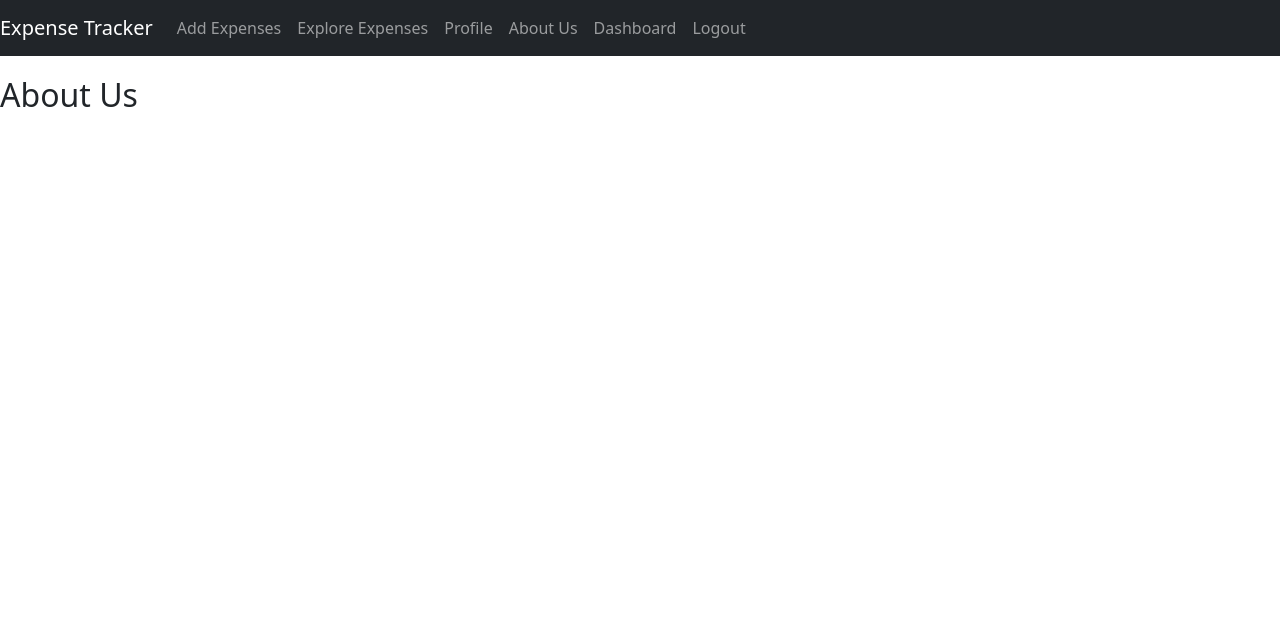
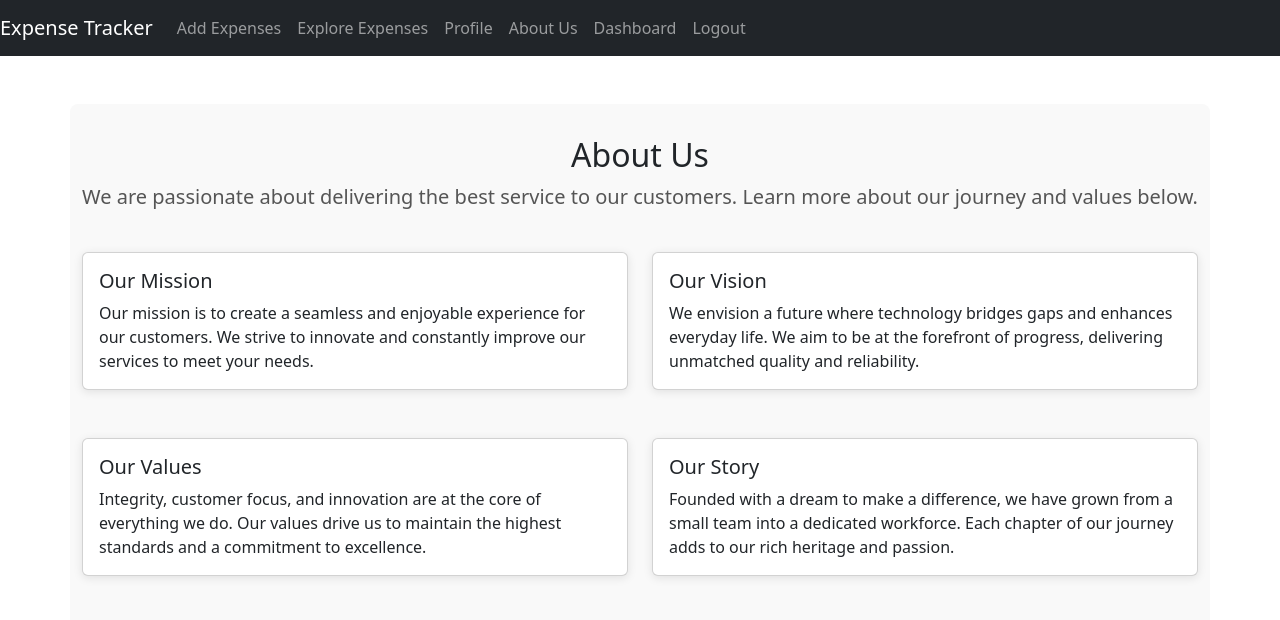
Before and after one commit to sanju0911/Expense_Tracker_Application-, a React (Create React App) app in the folder client/: page /about-us in a window 1280 px wide. Shown: the top 620 px of the page. Built offline with nearby package versions, Linux system fonts and the light colour scheme.

Commit message:
added about us page

```diff
--- a/client/src/pages/AboutUs.js
+++ b/client/src/pages/AboutUs.js
@@ -1,12 +1,76 @@
 // src/pages/AboutUs.js
 import React from "react";
 import NavigationBar from "./Navbar";
+import { Container, Row, Col, Card } from "react-bootstrap";
+import "../styles/AboutUs.css";
 
 const AboutUs = () => {
   return (
     <div>
       <NavigationBar />
-      <h2>About Us</h2>
+      <Container className="mt-5 about-us-container">
+        <Row className="text-center mb-4">
+          <Col>
+            <h2>About Us</h2>
+            <p className="lead">
+              We are passionate about delivering the best service to our
+              customers. Learn more about our journey and values below.
+            </p>
+          </Col>
+        </Row>
+        <Row className="mb-4">
+          <Col md={6}>
+            <Card className="about-us-card">
+              <Card.Body>
+                <Card.Title>Our Mission</Card.Title>
+                <Card.Text>
+                  Our mission is to create a seamless and enjoyable experience
+                  for our customers. We strive to innovate and constantly
+                  improve our services to meet your needs.
+                </Card.Text>
+              </Card.Body>
+            </Card>
+          </Col>
+          <Col md={6}>
+            <Card className="about-us-card">
+              <Card.Body>
+                <Card.Title>Our Vision</Card.Title>
+                <Card.Text>
+                  We envision a future where technology bridges gaps and
+                  enhances everyday life. We aim to be at the forefront of
+                  progress, delivering unmatched quality and reliability.
+                </Card.Text>
+              </Card.Body>
+            </Card>
+          </Col>
+        </Row>
+        <Row>
+          <Col md={6}>
+            <Card className="about-us-card">
+              <Card.Body>
+                <Card.Title>Our Values</Card.Title>
+                <Card.Text>
+                  Integrity, customer focus, and innovation are at the core of
+                  everything we do. Our values drive us to maintain the highest
+                  standards and a commitment to excellence.
+                </Card.Text>
+              </Card.Body>
+            </Card>
+          </Col>
+          <Col md={6}>
+            <Card className="about-us-card">
+              <Card.Body>
+                <Card.Title>Our Story</Card.Title>
+                <Card.Text>
+                  Founded with a dream to make a difference, we have grown from
+                  a small team into a dedicated workforce. Each chapter of our
+                  journey adds to our rich heritage and passion.
+                </Card.Text>
+              </Card.Body>
+            </Card>
+          </Col>
+        </Row>
+      </Container>
     </div>
   );
 };
--- /dev/null
+++ b/client/src/styles/AboutUs.css
@@ -0,0 +1,21 @@
+.about-us-container {
+    background-color: #f9f9f9;
+    padding: 2rem;
+    border-radius: 8px;
+  }
+
+  .about-us-card {
+    margin-bottom: 1.5rem;
+    border: none;
+    box-shadow: 0 2px 10px rgba(0, 0, 0, 0.1);
+  }
+
+  h2 {
+    font-weight: bold;
+    color: #333;
+  }
+
+  .lead {
+    font-size: 1.2rem;
+    color: #555;
+  }
```
